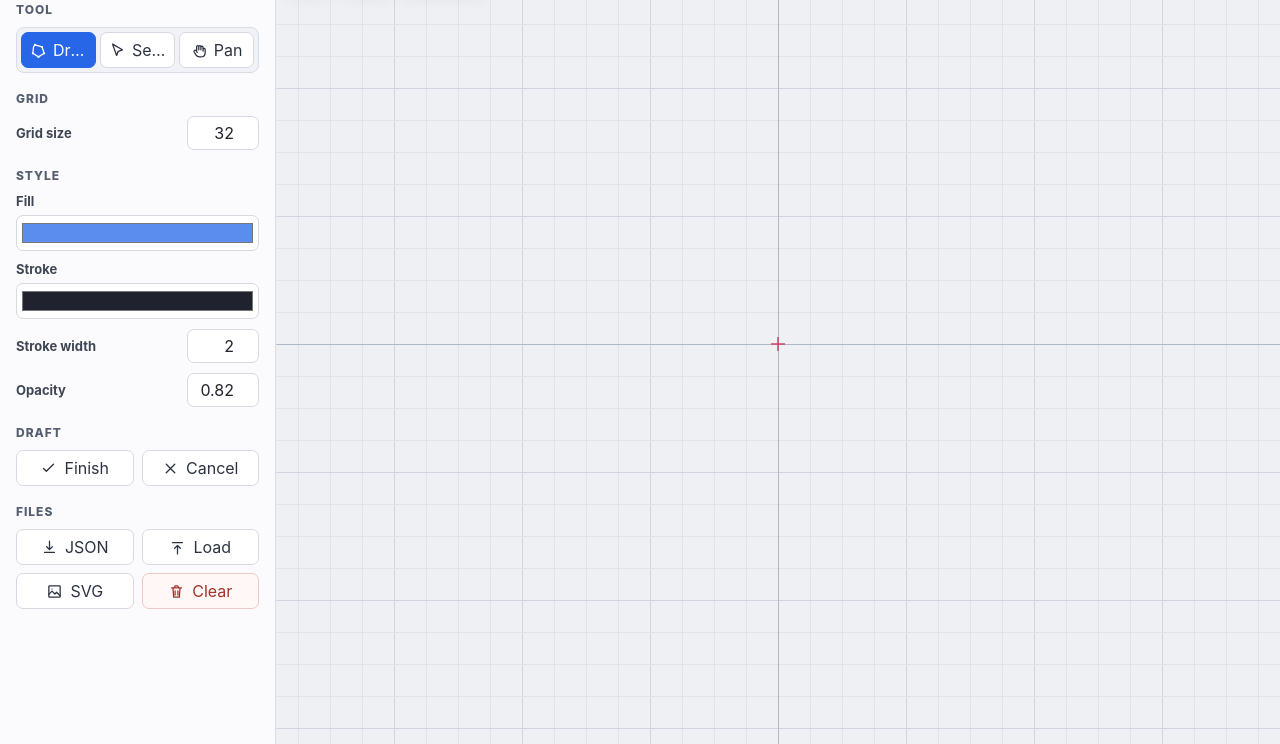
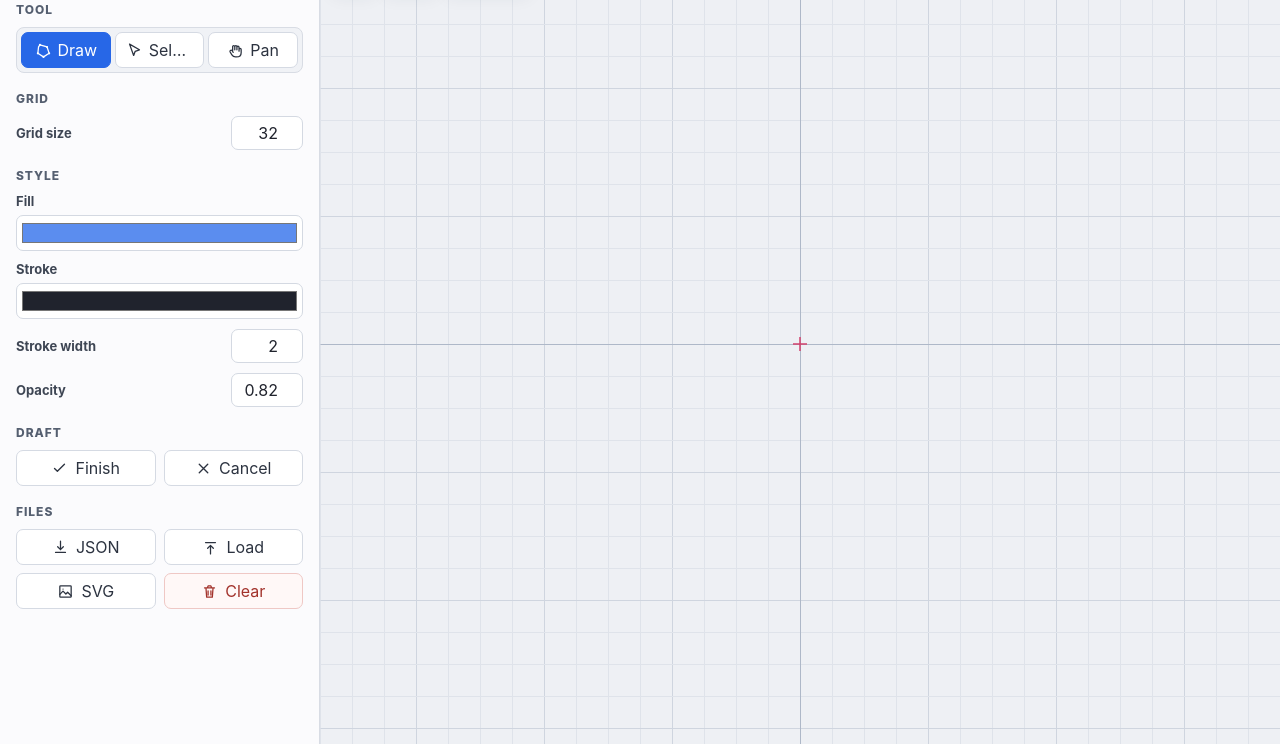
Before and after one commit to EdwardAIProjects/PolyDraw, a website built with Vite: page index.html in a window 1280 px wide. Shown: the part 56-800 px from the top of the page. Built offline with nearby package versions, Linux system fonts and the light colour scheme.

Commit message:
Make side bar a little bigger

```diff
--- a/src/styles.css
+++ b/src/styles.css
@@ -30,7 +30,7 @@ select {
 
 .app-shell {
   display: grid;
-  grid-template-columns: 276px minmax(0, 1fr);
+  grid-template-columns: 320px minmax(0, 1fr);
   width: 100%;
   height: 100%;
   background: #eef0f4;
@@ -120,7 +120,7 @@ select {
 
 .tool-button {
   gap: 6px;
-  padding: 0 8px;
+  padding: 0 10px;
 }
 
 .tool-button svg,
```
